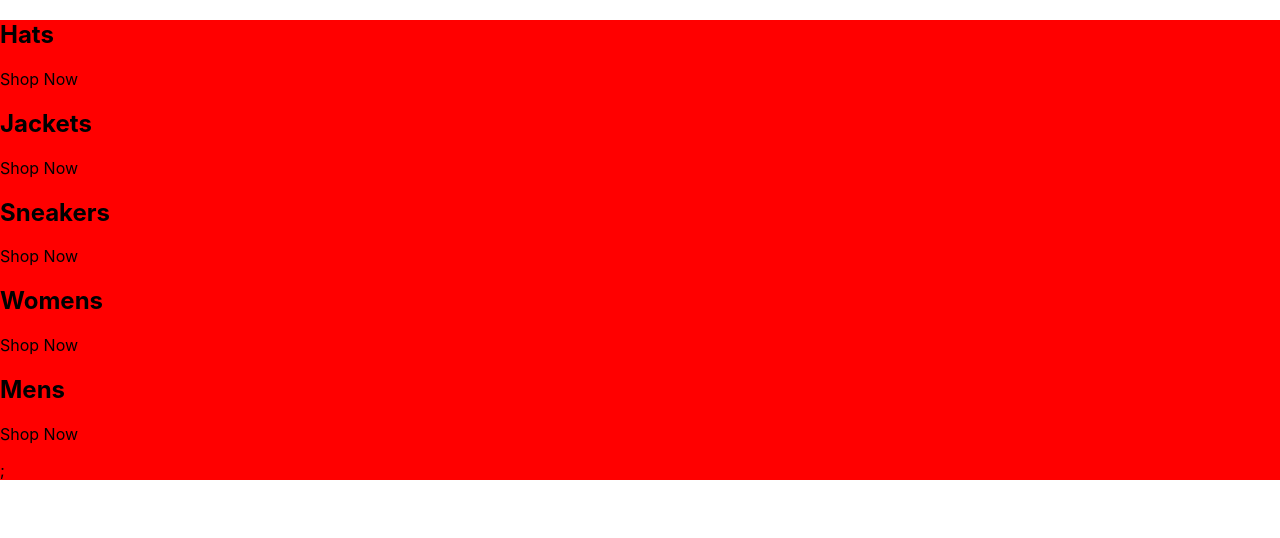
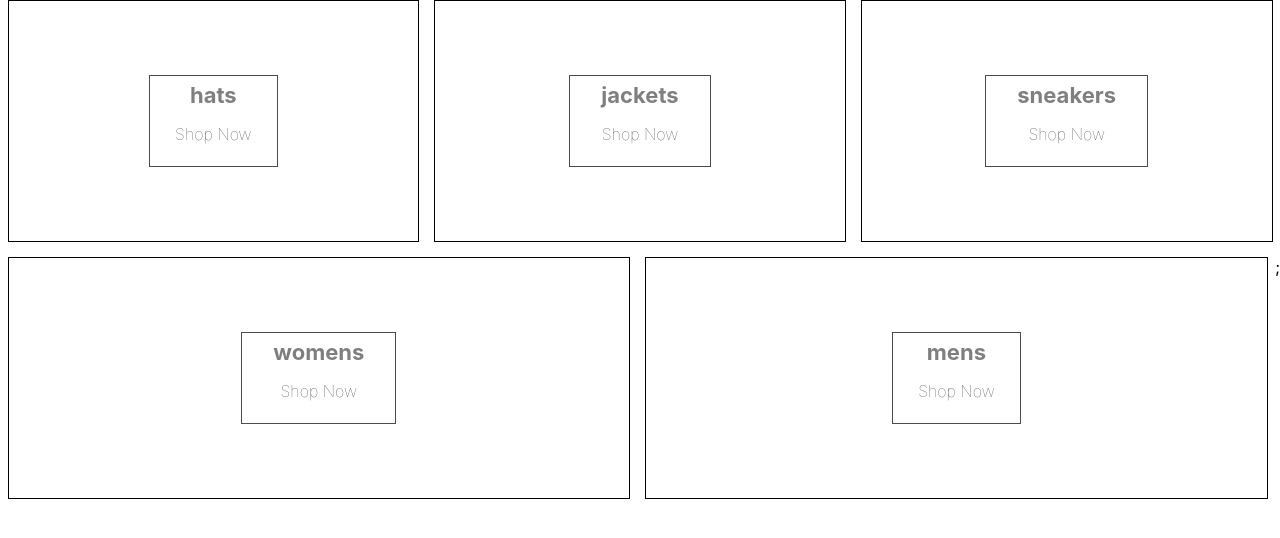
Before and after one commit to Esun94/Trendz_Online_E-Commerce, a React (Create React App) app: page / in a window 1280 px wide. Shown: the top 538 px of the page. Built offline with nearby package versions, Linux system fonts and the light colour scheme.

Commit message:
saving image urls, imported styles.scss file

```diff
--- a/src/App.js
+++ b/src/App.js
@@ -1,32 +1,39 @@
-import './categories.styles.scss'
+import './categories.styles.scss';
+
+
 function App() {
   const categories = [
     {
-      id: 1,
-      title: 'Hats'
+      "id": 1,
+      "title": "hats",
+      "imageUrl": "https://i.ibb.co/cvpntL1/hats.png"
     },
     {
-      id: 2,
-      title: 'Jackets'
+      "id": 2,
+      "title": "jackets",
+      "imageUrl": "https://i.ibb.co/px2tCc3/jackets.png"
     },
     {
-      id: 3,
-      title: 'Sneakers'
+      "id": 3,
+      "title": "sneakers",
+      "imageUrl": "https://i.ibb.co/0jqHpnp/sneakers.png"
     },
     {
-      id: 4,
-      title: 'Womens'
+      "id": 4,
+      "title": "womens",
+      "imageUrl": "https://i.ibb.co/GCCdy8t/womens.png"
     },
     {
-      id: 5,
-      title: 'Mens'
-    },
+      "id": 5,
+      "title": "mens",
+      "imageUrl": "https://i.ibb.co/R70vBrQ/men.png"
+    }
   ];
 
   return (
     <div className="categories-container">
-      {categories.map(({ title }) => (
-        <div className="category-container">
+      {categories.map(({ title, id }) => (
+        <div key={id} className="category-container">
           <div className="background-image" />
           <div className="category-body-container">
             <h2>{title}</h2>
--- a/src/categories.styles.scss
+++ b/src/categories.styles.scss
@@ -1,3 +1,76 @@
 .categories-container {
-    background-color: red;
-}
+    width: 100%;
+    display: flex;
+    flex-wrap: wrap;
+    justify-content: space-between;
+  }
+
+  .category-container {
+    min-width: 30%;
+    height: 240px;
+    flex: 1 1 auto;
+    display: flex;
+    align-items: center;
+    justify-content: center;
+    border: 1px solid black;
+    margin: 0 7.5px 15px;
+    overflow: hidden;
+
+    // & is parent selector
+    &:hover {
+      cursor: pointer;
+
+      & .background-image {
+        transform: scale(1.1);
+        transition: transform 6s cubic-bezier(0.25, 0.45, 0.45, 0.95);
+      }
+
+      & .category-body-container {
+        opacity: 0.9;
+      }
+    }
+
+    &.large {
+      height: 380px;
+    }
+
+    &:first-child {
+      margin-right: 7.5px;
+    }
+
+    &:last-child {
+      margin-left: 7.5px;
+    }
+
+    .background-image {
+      width: 100%;
+      height: 100%;
+      background-size: cover;
+      background-position: center;
+    }
+
+    .category-body-container {
+      height: 90px;
+      padding: 0 25px;
+      display: flex;
+      flex-direction: column;
+      align-items: center;
+      justify-content: center;
+      border: 1px solid black;
+      background-color: white;
+      opacity: 0.7;
+      position: absolute;
+
+      h2 {
+        font-weight: bold;
+        margin: 0 6px 0;
+        font-size: 22px;
+        color: #4a4a4a;
+      }
+
+      p {
+        font-weight: lighter;
+        font-size: 16px;
+      }
+    }
+  }
```
